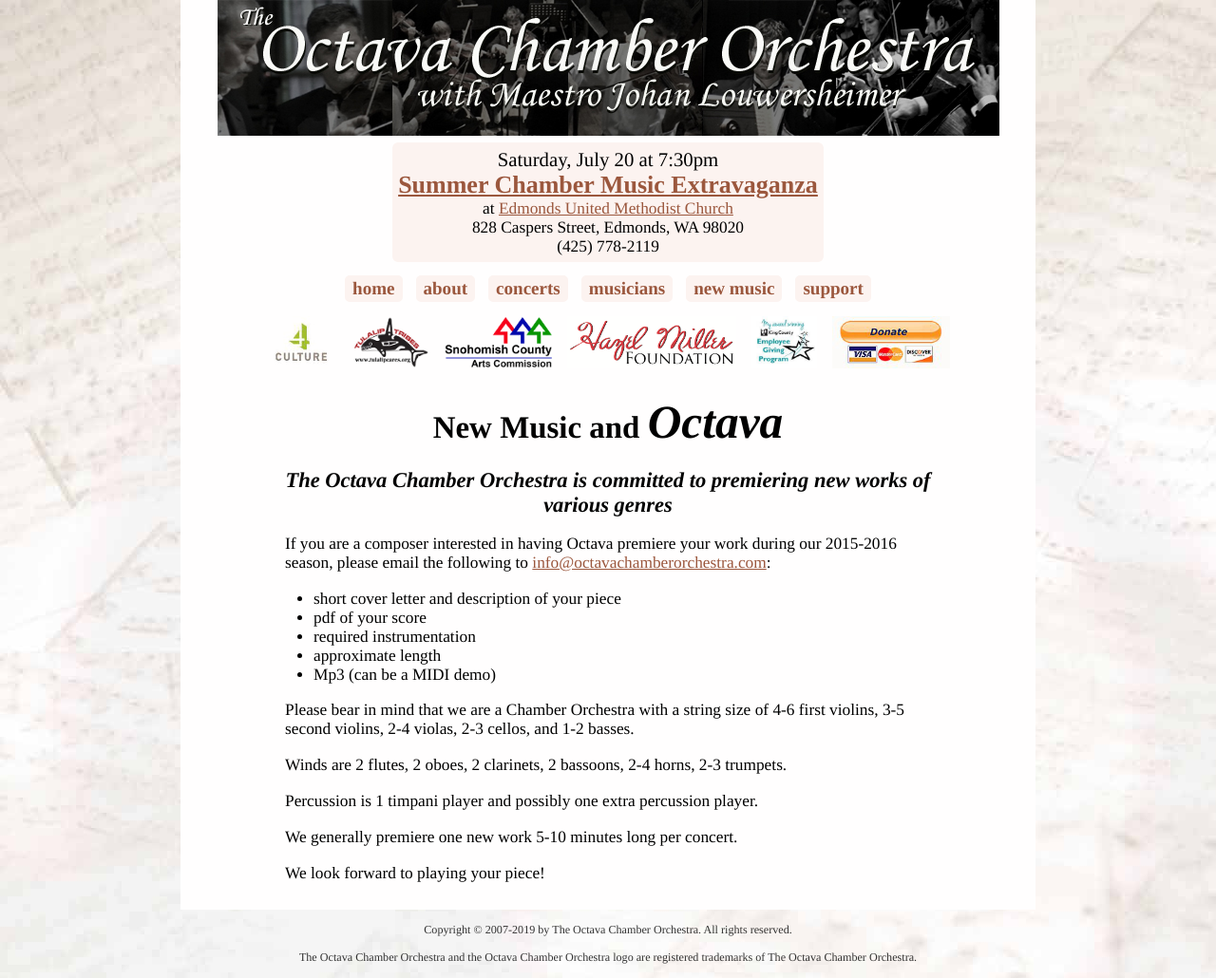
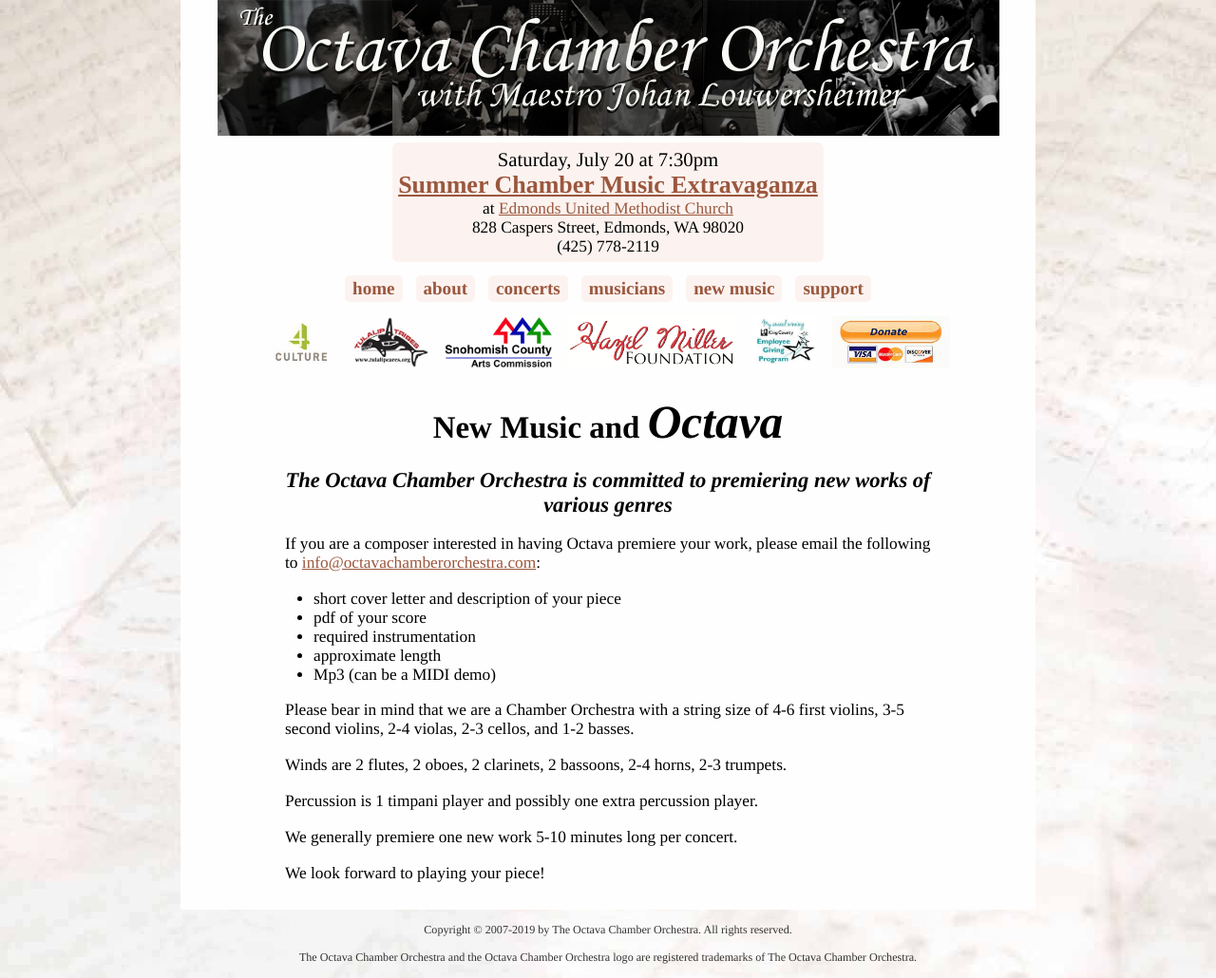
Before and after one commit to Octava-Chamber-Orchestra/Octava-Chamber-Orchestra.github.io, a Jekyll site: the page built from _main_pages/new-music.md, in a window 1280 px wide. Shown: the whole page at 95% size. Built offline with Jekyll 4.4.1, drawn with Linux system fonts in a browser that asks for light colours.

Commit message:
Removed text from new music page.

```diff
--- a/_main_pages/new-music.md
+++ b/_main_pages/new-music.md
@@ -6,7 +6,7 @@ menu_order: 4
 # New Music and <em class="big">Octava</em>
 <strong class="gist">The Octava Chamber Orchestra is committed to premiering new works of various genres</strong>
 
-If you are a composer interested in having Octava premiere your work during our 2015-2016 season, please email the following to [info@octavachamberorchestra.com](info@octavachamberorchestra.com):
+If you are a composer interested in having Octava premiere your work, please email the following to [info@octavachamberorchestra.com](info@octavachamberorchestra.com):
 
 - short cover letter and description of your piece
 - pdf of your score
```
